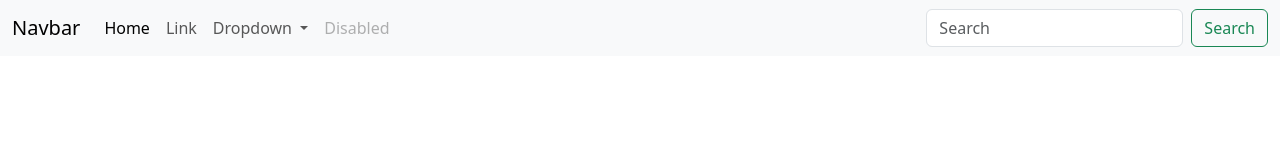
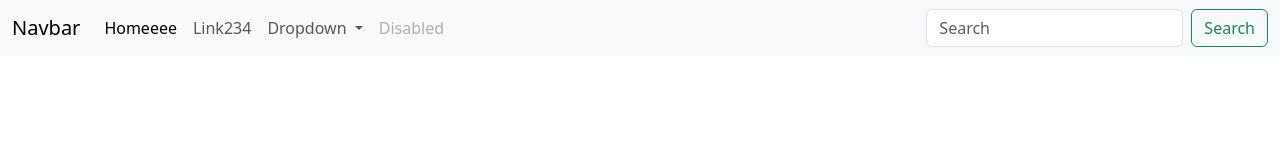
Before and after one commit to Sanand900/Git_Practical_first, a plain HTML site: page index.html in a window 1280 px wide. Drawn offline with nearby package versions, Linux system fonts and the light colour scheme.

Commit message:
Mistake changes

```diff
--- a/index.html
+++ b/index.html
@@ -16,10 +16,10 @@
           <div class="collapse navbar-collapse" id="navbarSupportedContent">
             <ul class="navbar-nav me-auto mb-2 mb-lg-0">
               <li class="nav-item">
-                <a class="nav-link active" aria-current="page" href="#">Home</a>
+                <a class="nav-link active" aria-current="page" href="#">Homeeee</a>
               </li>
               <li class="nav-item">
-                <a class="nav-link" href="#">Link</a>
+                <a class="nav-link" href="#">Link234</a>
               </li>
               <li class="nav-item dropdown">
                 <a class="nav-link dropdown-toggle" href="#" role="button" data-bs-toggle="dropdown" aria-expanded="false">
```
